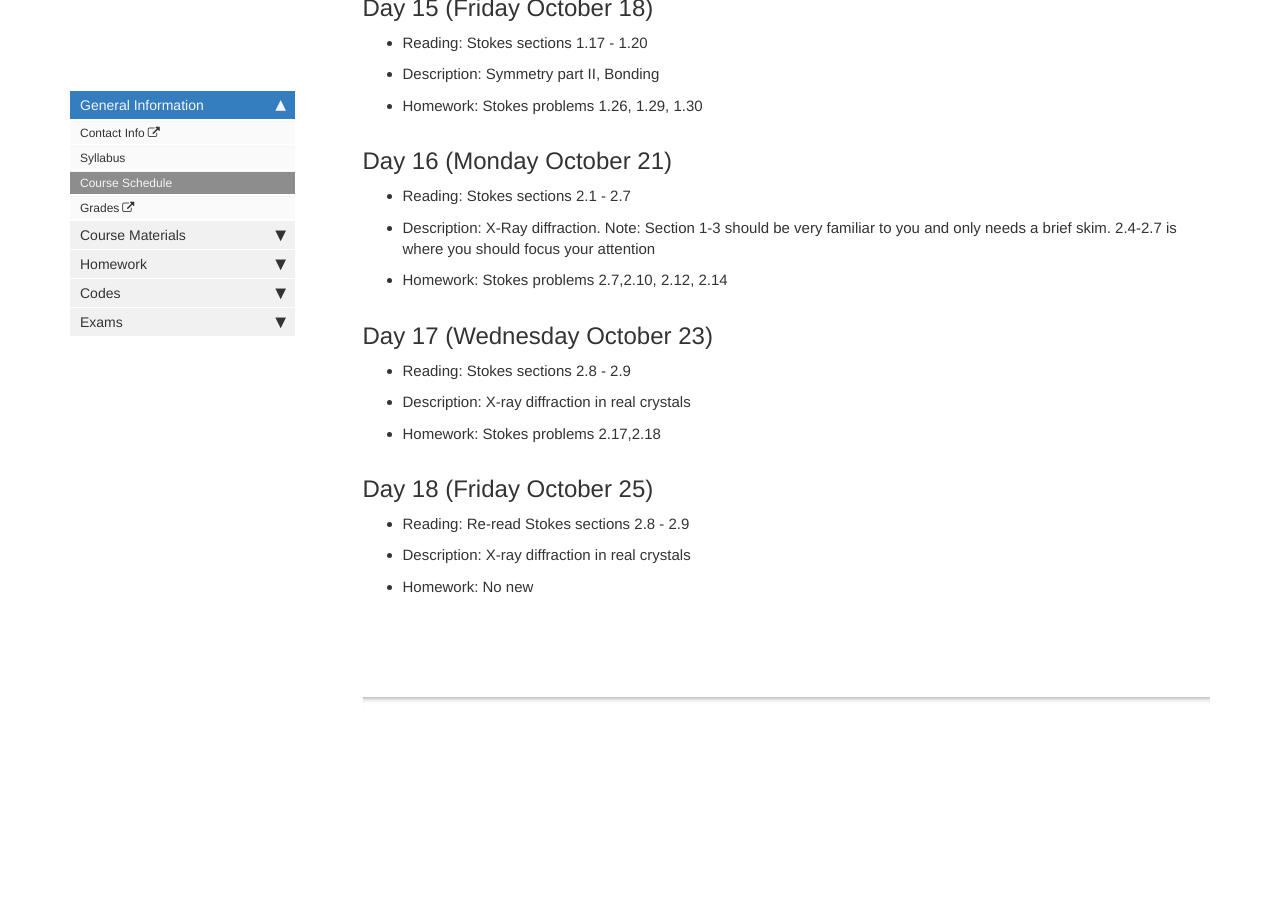
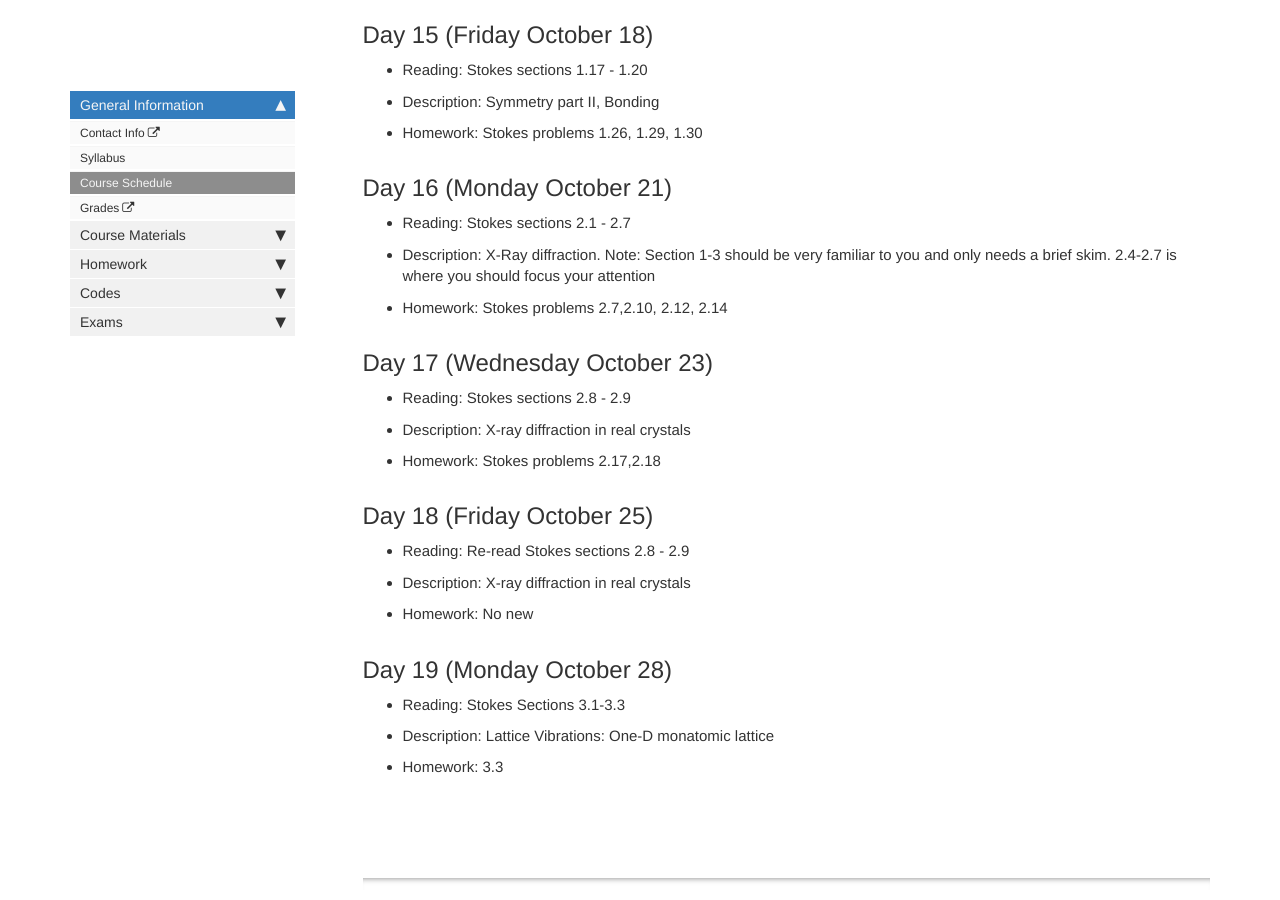
Before and after one commit to lancejnelson/PH323, a Jekyll site: the page built from course_docs/schedule.md, in a window 1280 px wide and 900 px high, scrolled down 4265 px. Built offline with Jekyll 4.4.1, drawn with Linux system fonts in a browser that asks for light colours; comment, search, counter and statistics services are not loaded; before the commit the page ends 4984 px from its top, so only the background shows below that; some of the changed text lies outside the part shown.

Commit message:
Updated Schedule

```diff
--- a/course_docs/schedule.md
+++ b/course_docs/schedule.md
@@ -178,6 +178,15 @@ Note: For the first few days (probably into the second week) of the semester, we
 
    - Homework: No new
 
+## Day 19 (Monday October 28)
+
+   - Reading: Stokes Sections 3.1-3.3
+
+   - Description: Lattice Vibrations: One-D monatomic lattice
+
+   - Homework: 3.3
+
+
 [griffiths_chp_1]: https://content.byui.edu/file/51c6f2c7-d1f2-4716-9674-c3bc2de5a273/1/Intro%20to%20Quantum%20Mechanics%20Chapter%201.pdf
 [griffiths_chp_2]: https://content.byui.edu/file/51c6f2c7-d1f2-4716-9674-c3bc2de5a273/1/Intro%20to%20Quantum%20Mechanics%20Chapter%202.pdf
 [day_1_hw]: https://lancejnelson.github.io/PH323/course_docs/homework/day1.pdf
```
